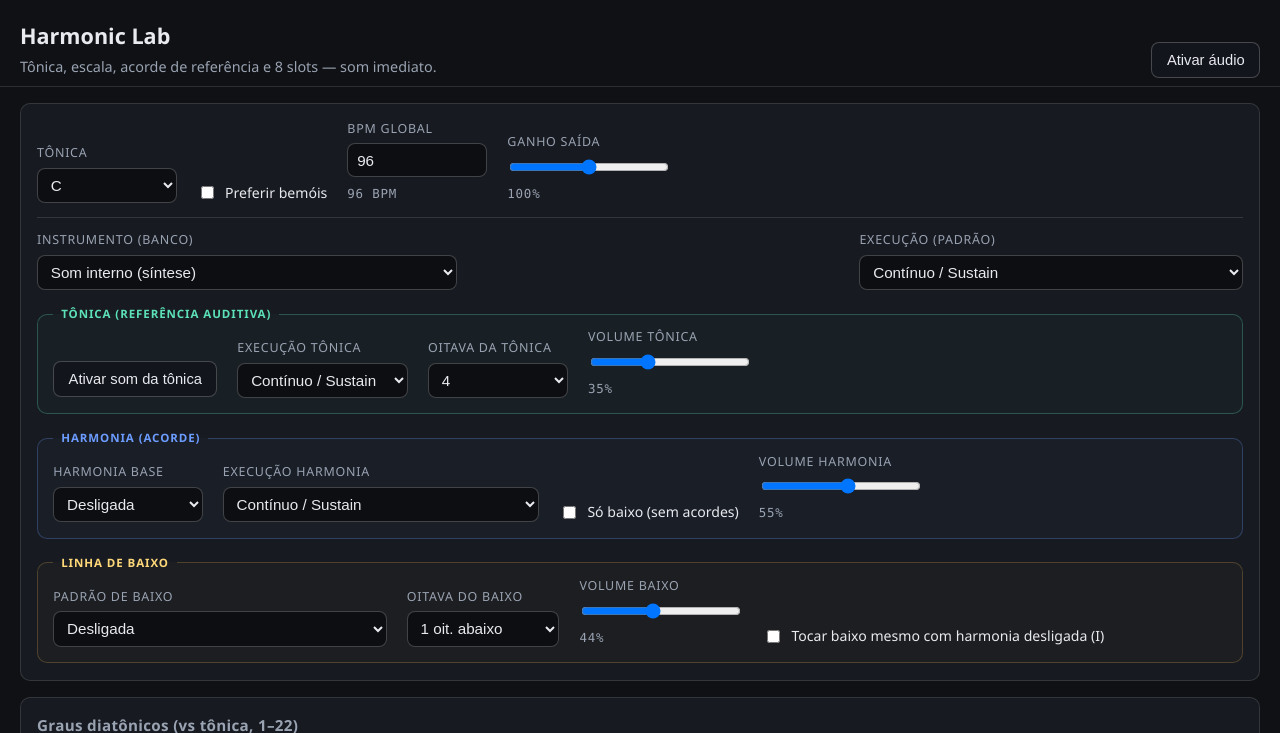
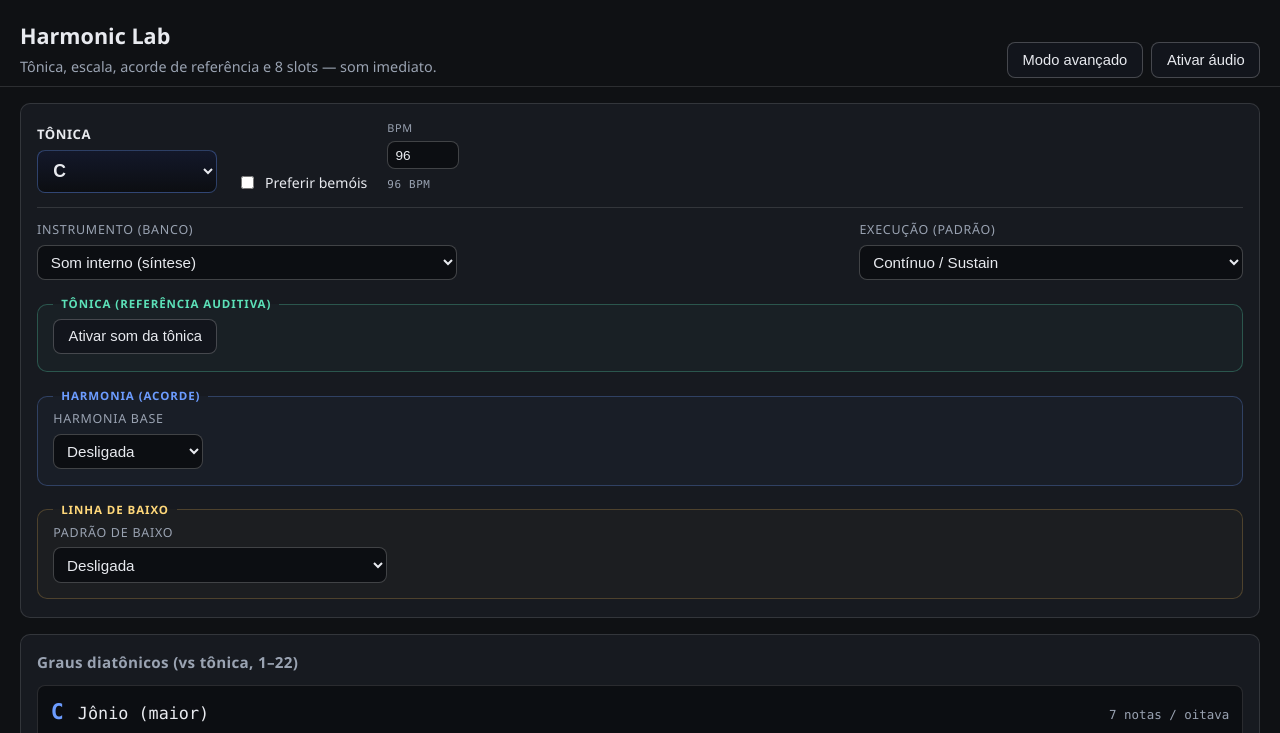
Before and after one commit to JulioAlmeida83/Harmonic-LAB, a website: page index.html in a window 1280 px wide. Shown: the top 733 px of the page. Drawn offline with Linux system fonts and the light colour scheme.

Commit message:
feat(ui): hierarquia visual + modo simples/avancado
Promove controles principais e rebaixa secundarios para
guiar o olhar pelo fluxo de uso (Tonica -> Escala -> Play):

- .field-hero: Tonica e Escala com tipografia maior, borda
  em azul-accent, padding generoso
- .btn-hero: botao "Tocar escala" maior e com icone
- .field-compact: volumes, oitavas e BPM em versao enxuta
  (labels 0.68rem, range 110px)

Adiciona toggle "Modo avancado/simples" no header (persistido
em localStorage como hl.uiMode). No modo simples, campos
marcados com .is-advanced somem:

- Ganho de saida master
- Execucao/oitava/volume da tonica (mantem so o botao drone)
- Execucao/mute/volume da harmonia (mantem o select de base)
- Oitava/volume do baixo + toggle "baixo sem harmonia"
- Mix dos slots e volume dos slots
- Encaixe no proximo tempo e pausa entre loops

Resultado: primeira dobra mostra 8 controles relevantes
em vez de 25, sem perder capacidade para quem precisa.

```diff
--- a/app.js
+++ b/app.js
@@ -1859,6 +1859,37 @@ function wireGlobalControls() {
 
   btnAudio.addEventListener("click", toggleAudio);
 
+  // Modo simples/avançado — esconde campos .is-advanced no modo simples.
+  const btnMode = document.getElementById("btnMode");
+  if (btnMode) {
+    const MODE_KEY = "hl.uiMode";
+    const applyMode = (mode) => {
+      const isSimple = mode !== "advanced";
+      document.body.classList.toggle("mode-simple", isSimple);
+      btnMode.setAttribute("aria-pressed", isSimple ? "false" : "true");
+      btnMode.textContent = isSimple ? "Modo avançado" : "Modo simples";
+      btnMode.title = isSimple
+        ? "Mostrar todos os controles (volumes, oitavas, execução detalhada…)"
+        : "Esconder controles avançados e mostrar só o essencial";
+    };
+    let savedMode = "simple";
+    try {
+      savedMode = localStorage.getItem(MODE_KEY) || "simple";
+    } catch (_) {
+      savedMode = "simple";
+    }
+    applyMode(savedMode);
+    btnMode.addEventListener("click", () => {
+      const next = document.body.classList.contains("mode-simple") ? "advanced" : "simple";
+      applyMode(next);
+      try {
+        localStorage.setItem(MODE_KEY, next);
+      } catch (_) {
+        /* storage opcional */
+      }
+    });
+  }
+
   // Atalho de teclado: Espaço alterna áudio (fora de campos de formulário).
   document.addEventListener("keydown", (e) => {
     if (e.code !== "Space" && e.key !== " ") return;
--- a/index.html
+++ b/index.html
@@ -15,6 +15,14 @@
       <h1>Harmonic Lab</h1>
       <p class="tagline">Tônica, escala, acorde de referência e 8 slots — som imediato.</p>
     </div>
+    <div class="top-actions">
+      <button
+        type="button"
+        id="btnMode"
+        class="btn btn-mode"
+        aria-pressed="false"
+        title="Alterna entre modo simples (só essencial) e avançado (todos os controles)"
+      >Modo avançado</button>
       <button
         type="button"
         id="btnAudio"
@@ -22,11 +30,12 @@
         title="Ligar/desligar o motor de áudio (atalho: Espaço)"
         aria-label="Ativar ou desativar o áudio. Atalho: barra de espaço."
       >Ativar áudio</button>
+    </div>
   </header>
 
   <section class="panel panel-context" aria-label="Contexto tonal">
     <div class="row row-global">
-      <label class="field">
+      <label class="field field-hero">
         <span>Tônica</span>
         <select id="tonic"></select>
       </label>
@@ -34,11 +43,11 @@
         <input type="checkbox" id="preferFlats" />
         <span>Preferir bemóis</span>
       </label>
-      <label class="field">
-        <span>BPM global</span>
+      <label class="field field-compact">
+        <span>BPM</span>
         <input type="number" id="globalBpm" min="40" max="220" value="96" />
       </label>
-      <label class="field">
+      <label class="field field-compact is-advanced">
         <span>Ganho saída</span>
         <input
           type="range"
@@ -96,7 +105,7 @@
         >
           Ativar som da tônica
         </button>
-        <label class="field">
+        <label class="field is-advanced">
           <span>Execução tônica</span>
           <select id="tonicStyle" title="Articulação específica do som da tônica">
             <option value="pluck">Pizzicato / Pluck</option>
@@ -105,8 +114,8 @@
             <option value="pulse">Pulsante</option>
           </select>
         </label>
-        <label class="field">
-          <span>Oitava da tônica</span>
+        <label class="field field-compact is-advanced">
+          <span>Oitava</span>
           <select id="tonicOctave" title="Oitava usada para o som da tônica">
             <option value="-1">-1</option>
             <option value="0">0</option>
@@ -117,8 +126,8 @@
             <option value="5">5</option>
           </select>
         </label>
-        <label class="field">
-          <span>Volume tônica</span>
+        <label class="field field-compact is-advanced">
+          <span>Volume</span>
           <input type="range" id="droneVol" min="0" max="100" value="35" />
         </label>
       </div>
@@ -141,7 +150,7 @@
             <option value="V7">V7 (tétrade)</option>
           </select>
         </label>
-        <label class="field">
+        <label class="field is-advanced">
           <span>Execução harmonia</span>
           <select id="harmonyStyle" title="Articulação específica da harmonia base">
             <option value="pluck">Pizzicato / Pluck</option>
@@ -150,12 +159,12 @@
             <option value="arpeggio_full">Arpejo completo (todas as notas / batida)</option>
           </select>
         </label>
-        <label class="field field-check">
+        <label class="field field-check is-advanced">
           <input type="checkbox" id="harmonyMuteChords" title="Mantém a linha de baixo; silencia o acorde no bus da harmonia" />
           <span>Só baixo (sem acordes)</span>
         </label>
-        <label class="field">
-          <span>Volume harmonia</span>
+        <label class="field field-compact is-advanced">
+          <span>Volume</span>
           <input type="range" id="harmVol" min="0" max="100" value="55" />
         </label>
       </div>
@@ -196,8 +205,8 @@
             </optgroup>
           </select>
         </label>
-        <label class="field">
-          <span>Oitava do baixo</span>
+        <label class="field field-compact is-advanced">
+          <span>Oitava</span>
           <select id="harmonyBassOctave" title="Deslocamento em relação às alturas da harmonia (ou à tônica, no pedal)">
             <option value="-36">3 oit. abaixo</option>
             <option value="-24">2 oit. abaixo</option>
@@ -206,11 +215,11 @@
             <option value="12">1 oit. acima</option>
           </select>
         </label>
-        <label class="field">
-          <span>Volume baixo</span>
+        <label class="field field-compact is-advanced">
+          <span>Volume</span>
           <input type="range" id="harmonyBassVol" min="0" max="100" value="44" title="Linha de baixo (amostras)" />
         </label>
-        <label class="field field-check">
+        <label class="field field-check is-advanced">
           <input type="checkbox" id="bassWithHarmonyOff" title="Usa tríade em I como referência para o baixo" />
           <span>Tocar baixo mesmo com harmonia desligada (I)</span>
         </label>
@@ -235,14 +244,14 @@
             <option value="chord">Por acorde (7, 7M, 7m…)</option>
           </select>
         </label>
-        <label class="field slim">
+        <label class="field slim is-advanced">
           <span>Mix dos slots</span>
           <select id="slotMixMode" title="Combinar slots com tônica/harmonia ou tocar isolado">
             <option value="combined" selected>Combinados</option>
             <option value="isolated">Isolados</option>
           </select>
         </label>
-        <label class="field slim">
+        <label class="field slim field-compact is-advanced">
           <span>Volume slots</span>
           <input type="range" id="slotsVol" min="0" max="100" value="70" />
         </label>
@@ -257,7 +266,7 @@
   <section class="panel panel-scale-player" aria-label="Tocar escala">
     <h2>Escala completa</h2>
     <div class="row row-scale-exec">
-      <label class="field field-wide">
+      <label class="field field-wide field-hero">
         <span>Escala (execução)</span>
         <select id="scaleType" title="Escala usada na sequência, na faixa de graus, nos slots e na harmonia"></select>
       </label>
@@ -307,7 +316,7 @@
         <span>Oitavas</span>
         <input type="number" id="seqOctaves" min="1" max="4" value="1" />
       </label>
-      <label class="field field-check">
+      <label class="field field-check is-advanced">
         <input type="checkbox" id="seqLatch" checked />
         <span>Encaixe no próximo tempo</span>
       </label>
@@ -315,7 +324,7 @@
         <input type="checkbox" id="seqLoop" />
         <span>Repetir em loop</span>
       </label>
-      <label class="field">
+      <label class="field is-advanced">
         <span>Pausa entre loops</span>
         <select id="seqLoopGap" title="Silêncio entre repetições da escala">
           <option value="0">Sem pausa</option>
@@ -326,9 +335,9 @@
         </select>
       </label>
     </div>
-    <div class="row">
-      <button type="button" id="btnPlayScale" class="btn btn-primary">Tocar escala</button>
-      <button type="button" id="btnStopScale" class="btn">Parar</button>
+    <div class="row row-play-actions">
+      <button type="button" id="btnPlayScale" class="btn btn-primary btn-hero">▶ Tocar escala</button>
+      <button type="button" id="btnStopScale" class="btn">■ Parar</button>
     </div>
   </section>
 
--- a/styles.css
+++ b/styles.css
@@ -46,6 +46,30 @@ h2 {
   gap: 1rem;
   padding: 1.25rem 1.25rem 0.5rem;
   border-bottom: 1px solid var(--line);
+}
+
+.top-actions {
+  display: flex;
+  gap: 0.55rem;
+  align-items: center;
+  flex-wrap: wrap;
+}
+
+.btn-mode {
+  font-size: 0.82rem;
+  padding: 0.45rem 0.75rem;
+  color: var(--muted);
+}
+
+.btn-mode[aria-pressed="true"] {
+  color: var(--accent);
+  border-color: rgba(108, 156, 255, 0.55);
+  background: rgba(108, 156, 255, 0.08);
+}
+
+/* Modo simples: oculta campos marcados como avançados */
+body.mode-simple .is-advanced {
+  display: none !important;
 }
 
 .tagline {
@@ -138,6 +162,71 @@ h2 {
 .field-wide {
   min-width: min(100%, 280px);
   flex: 1 1 220px;
+}
+
+/* Controles principais (Tônica, Escala) — tipografia maior e mais respiro */
+.field-hero {
+  min-width: 180px;
+}
+
+.field-hero > span {
+  font-size: 0.82rem;
+  color: var(--text);
+  font-weight: 600;
+  letter-spacing: 0.04em;
+}
+
+.field-hero select,
+.field-hero input[type="number"] {
+  font-size: 1.1rem;
+  font-weight: 600;
+  padding: 0.6rem 0.7rem;
+  min-width: 160px;
+  border-color: rgba(108, 156, 255, 0.35);
+  background: linear-gradient(180deg, #13182a, #0c0e12);
+}
+
+.field-hero select:hover,
+.field-hero input[type="number"]:hover {
+  border-color: rgba(108, 156, 255, 0.55);
+}
+
+/* Controles secundários (volumes, oitavas, BPM) — compactos */
+.field-compact {
+  min-width: 90px;
+}
+
+.field-compact > span {
+  font-size: 0.68rem;
+}
+
+.field-compact input[type="number"] {
+  padding: 0.35rem 0.45rem;
+  font-size: 0.85rem;
+  width: 4.5rem;
+}
+
+.field-compact input[type="range"] {
+  width: 110px;
+}
+
+.field-compact select {
+  padding: 0.35rem 0.45rem;
+  font-size: 0.85rem;
+}
+
+/* Botão de ação principal (Play scale) */
+.btn-hero {
+  font-size: 1.05rem;
+  padding: 0.7rem 1.4rem;
+  font-weight: 600;
+  letter-spacing: 0.02em;
+}
+
+.row-play-actions {
+  margin-top: 0.5rem;
+  gap: 0.75rem;
+  align-items: center;
 }
 
 .field-wide input[type="text"],
```
Lines whose indentation alone changed are shown as unchanged.
